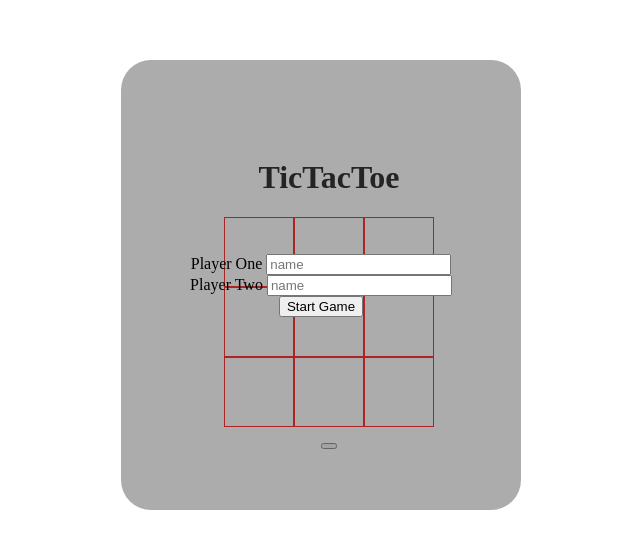
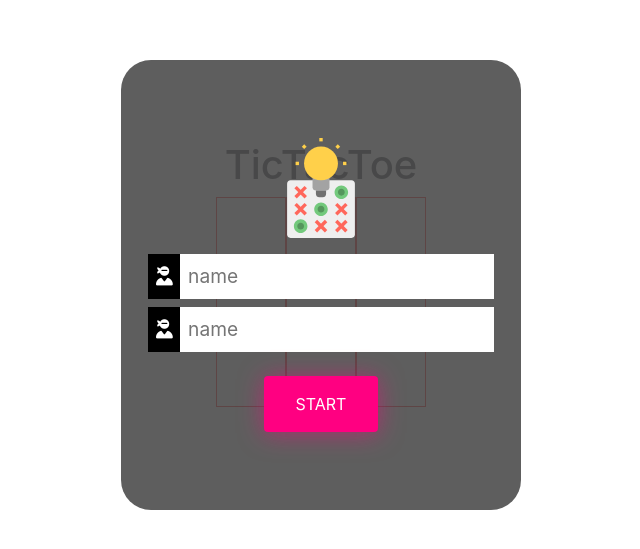
Before and after one commit to misterpaul4/TicTacToe, a website: page index.html in a window 1280 px wide. Shown: the part 115-664 px from the top of the page, without its empty margins (319-959 px from the left). Drawn offline with nearby package versions, Linux system fonts and the light colour scheme.

Commit message:
Improve design of the form

```diff
--- a/assets/app.js
+++ b/assets/app.js
@@ -150,3 +150,6 @@ const gamePlay = (() => {
 		})
 	}
 })();
+
+// TODO#
+// display pop up when player wins or draws
--- a/assets/style.css
+++ b/assets/style.css
@@ -14,6 +14,7 @@ p {
   text-align: center;
 }
 
+
 .form-container {
 	position: fixed;
 	display: flex;
@@ -25,12 +26,19 @@ p {
   width: 400px;
   height: 450px;
   border-radius: 30px;
-  background-color: rgba(77, 77, 77, 0.466);
+  background-color: rgba(77, 77, 77, 0.9);
   z-index: 200;
 }
 
 .form-input-container {
-	text-align: center;
+	font-size: 1.2rem;
+}
+
+.avatar {
+	background: black;
+	display: inline-block;
+  margin-right: -6px;
+  color: white;
 }
 
 .grid-centered,
@@ -53,3 +61,32 @@ p {
 .box {
 	margin: 0 60px;
 }
+
+
+img {
+  width: 100px;
+}
+
+.bubbly-button {
+  font-size: 1em;
+  padding: 1em 2em;
+  -webkit-appearance: none;
+  appearance: none;
+  background-color: #ff0081;
+  color: #fff;
+  border-radius: 4px;
+  border: none;
+  cursor: pointer;
+  position: relative;
+  transition: transform ease-in 0.1s, box-shadow ease-in 0.25s;
+  box-shadow: 0 2px 25px rgba(255, 0, 130, 0.5);
+}
+.bubbly-button:focus {
+  outline: 0;
+}
+
+.bubbly-button:active {
+  transform: scale(0.9);
+  background-color: #e60074;
+  box-shadow: 0 2px 25px rgba(255, 0, 130, 0.2);
+}
--- a/index.html
+++ b/index.html
@@ -3,6 +3,10 @@
   <head>
     <meta charset="UTF-8" />
     <meta name="viewport" content="width=device-width, initial-scale=1.0" />
+    <!-- bootstrap -->
+    <link rel="stylesheet" href="https://stackpath.bootstrapcdn.com/bootstrap/4.5.2/css/bootstrap.min.css" integrity="sha384-JcKb8q3iqJ61gNV9KGb8thSsNjpSL0n8PARn9HuZOnIxN0hoP+VmmDGMN5t9UJ0Z" crossorigin="anonymous">
+    <!--font awesome -->
+    <script src="https://kit.fontawesome.com/6e72a312b2.js" crossorigin="anonymous"></script>
     <link rel="stylesheet" href="assets/style.css" />
     <title>TicTacToe</title>
   </head>
@@ -36,20 +40,30 @@
     </div>
 
     <form class="form-container">
-      <div class="form-input-container">
-        <label for="player_1">Player One</label>
-        <input type="text" name="player_1" id="player_1" placeholder="name"/>
+      <div class="mb-3">
+        <img src="./assets/img/icon.svg">
       </div>
 
-      <div class="form-input-container">
-        <label for="player_2">Player Two</label>
-        <input type="text" name="player_2" id="player_2" placeholder="name"/>
+      <div class="form-input-container mb-2">
+        <div class="avatar p-2"><i class="fas fa-user-ninja"></i></div>
+        <input type="text" name="player_1" id="player_1" placeholder="name" class="border-0 p-2" />
+      </div>
+
+      <div class="form-input-container mb-4">
+        <div class="avatar p-2"><i class="fas fa-user-ninja"></i></div>
+        <input type="text" name="player_2" id="player_2" placeholder="name" class="border-0 p-2" />
       </div>
 
       <div>
-        <button type="submit" id="form-btn">Start Game</button>
+        <button class="bubbly-button" type="submit" id="form-btn">START</button>
       </div>
+
     </form>
+
+    <!-- JS, Popper.js, and jQuery -->
+    <script src="https://code.jquery.com/jquery-3.5.1.slim.min.js" integrity="sha384-DfXdz2htPH0lsSSs5nCTpuj/zy4C+OGpamoFVy38MVBnE+IbbVYUew+OrCXaRkfj" crossorigin="anonymous"></script>
+    <script src="https://cdn.jsdelivr.net/npm/popper.js@1.16.1/dist/umd/popper.min.js" integrity="sha384-9/reFTGAW83EW2RDu2S0VKaIzap3H66lZH81PoYlFhbGU+6BZp6G7niu735Sk7lN" crossorigin="anonymous"></script>
+    <script src="https://stackpath.bootstrapcdn.com/bootstrap/4.5.2/js/bootstrap.min.js" integrity="sha384-B4gt1jrGC7Jh4AgTPSdUtOBvfO8shuf57BaghqFfPlYxofvL8/KUEfYiJOMMV+rV" crossorigin="anonymous"></script>
     <script src="assets/app.js"></script>
   </body>
-<html></html>
+</html>
```
Also changed, not shown: assets/img/icon.svg (added).
